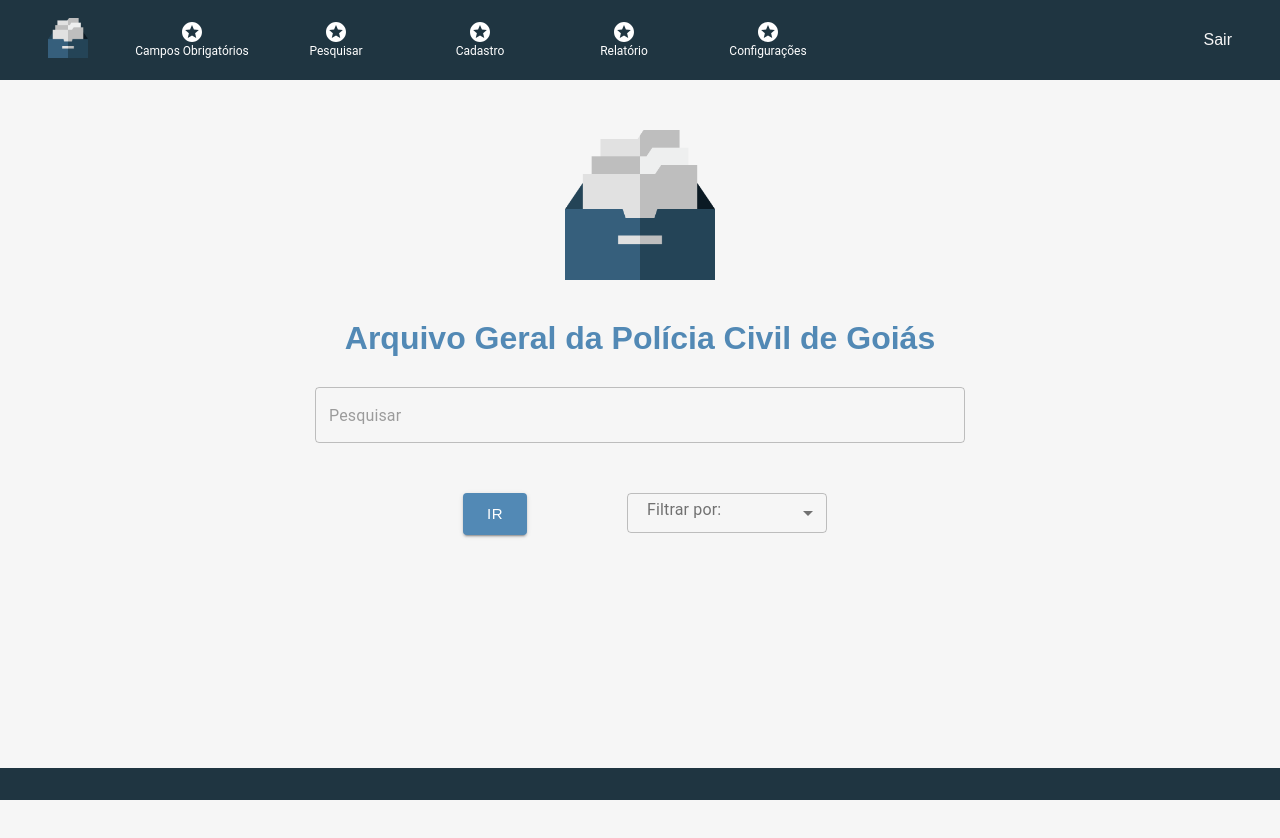
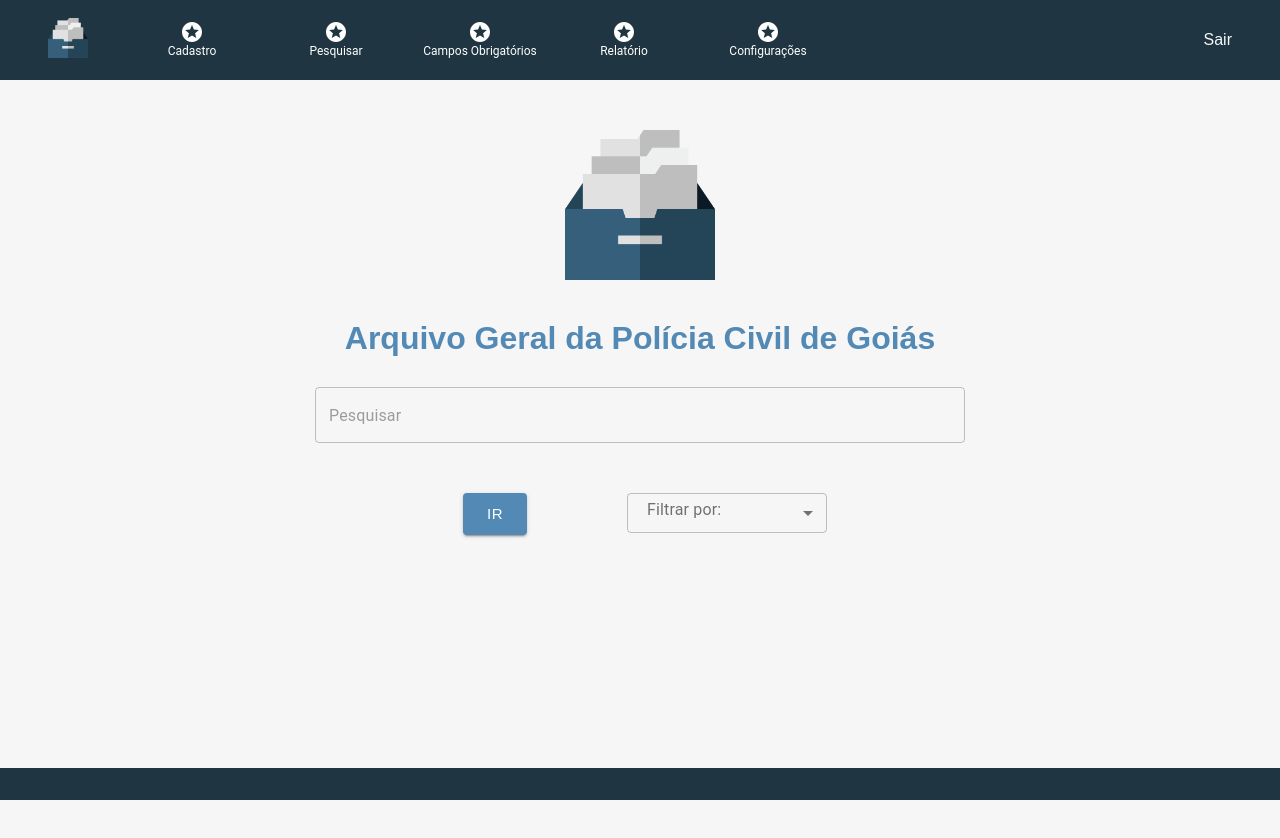
Before and after one commit to fga-eps-mds/2021.2-SysArq-Frontend, a React (Create React App) app in the folder sysarq/: page / in a window 1280 px wide. Shown: the top 838 px of the page. Built offline with nearby package versions, Linux system fonts and the light colour scheme; no server answers; sample sign-in values are in the browser's storage.

Commit message:
Alteração da ordem dos botões
Co-authored-by: Alex <alexgabriel3357@gmail.com>
Co-authored-by: Guilherme <guilhermepmoreira00@gmail.com>

```diff
--- a/sysarq/src/pages/components/Header/index.js
+++ b/sysarq/src/pages/components/Header/index.js
@@ -49,8 +49,8 @@ function Header() {
 
 			<BottomNavigation showLabels>
 				<BottomNavigationAction
-					label="Campos Obrigatórios"
-					href="/fields"
+					label="Cadastro"
+					href="/documents"
 					icon={<StarsIcon />}
 				/>
 				<BottomNavigationAction
@@ -59,8 +59,8 @@ function Header() {
 					icon={<StarsIcon />}
 				/>
 				<BottomNavigationAction
-					label="Cadastro"
-					href="/documents"
+					label="Campos Obrigatórios"
+					href="/fields"
 					icon={<StarsIcon />}
 				/>
 				<BottomNavigationAction
```
